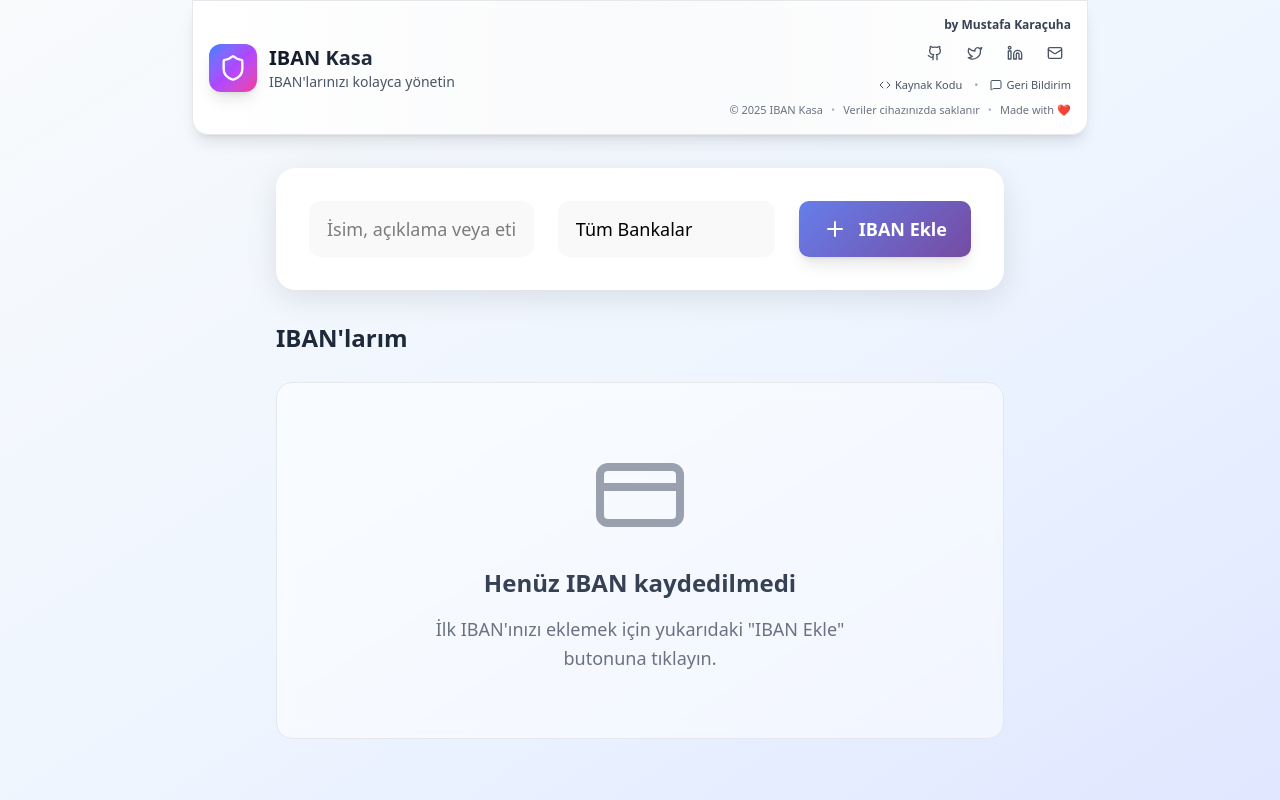
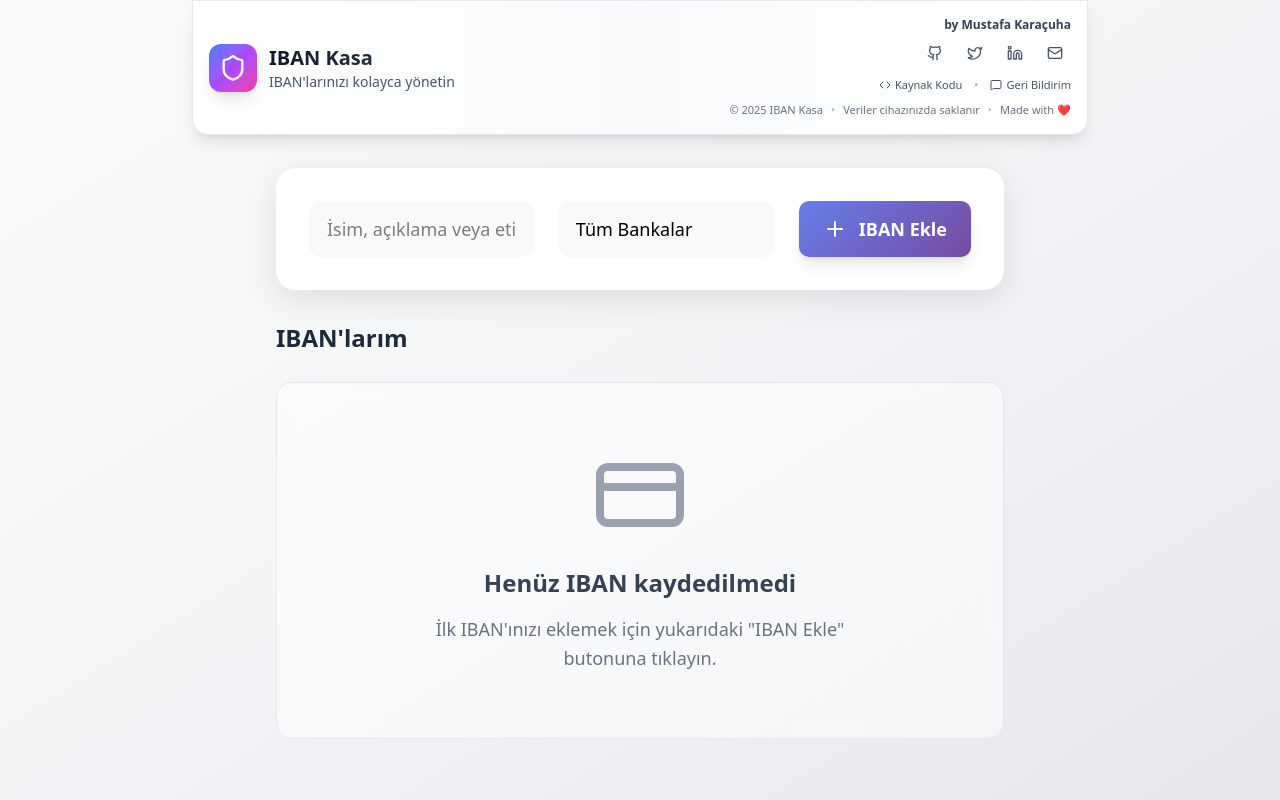
Before and after one commit to mustafakaracuha/KolayIBAN, a React (Vite) app: page / in a window 1280 px wide. Built offline with nearby package versions, Linux system fonts and the light colour scheme.

Commit message:
update App.jsx

```diff
--- a/src/App.jsx
+++ b/src/App.jsx
@@ -219,7 +219,7 @@ function App() {
 
 
   return (
-    <div className="min-h-screen bg-gradient-to-br from-slate-50 via-blue-50 to-indigo-100 dark:from-slate-900 dark:via-slate-800 dark:to-slate-700 flex flex-col">
+    <div className="min-h-screen bg-gradient-to-br from-gray-50 via-gray-100 to-gray-200 dark:from-slate-900 dark:via-slate-800 dark:to-slate-700 flex flex-col">
       <Toaster position="top-center" />
 
       <Header />
```
